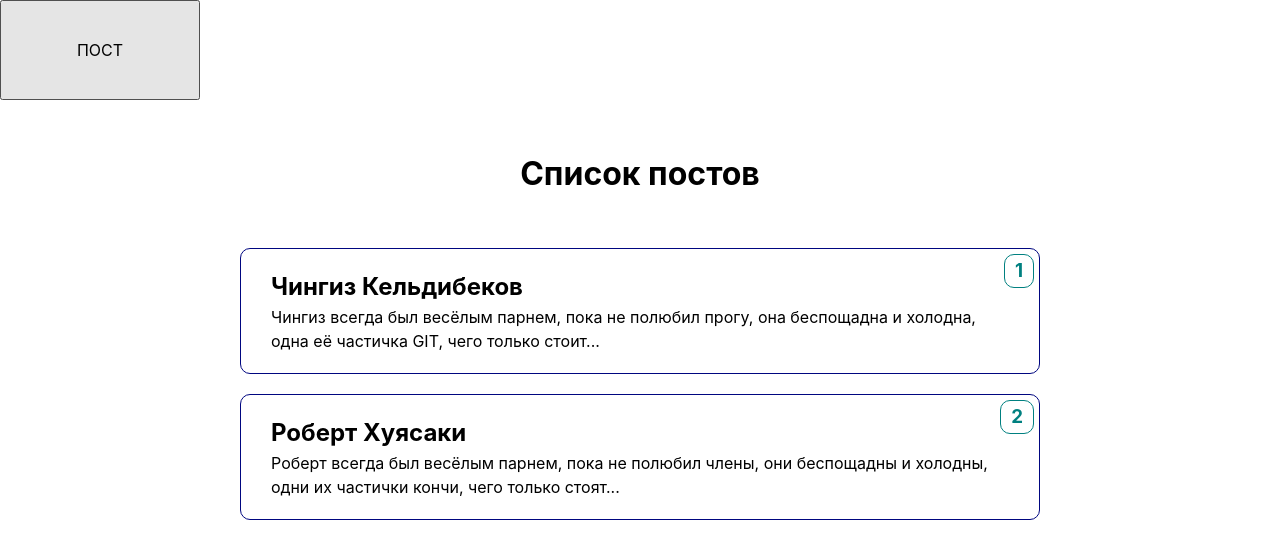
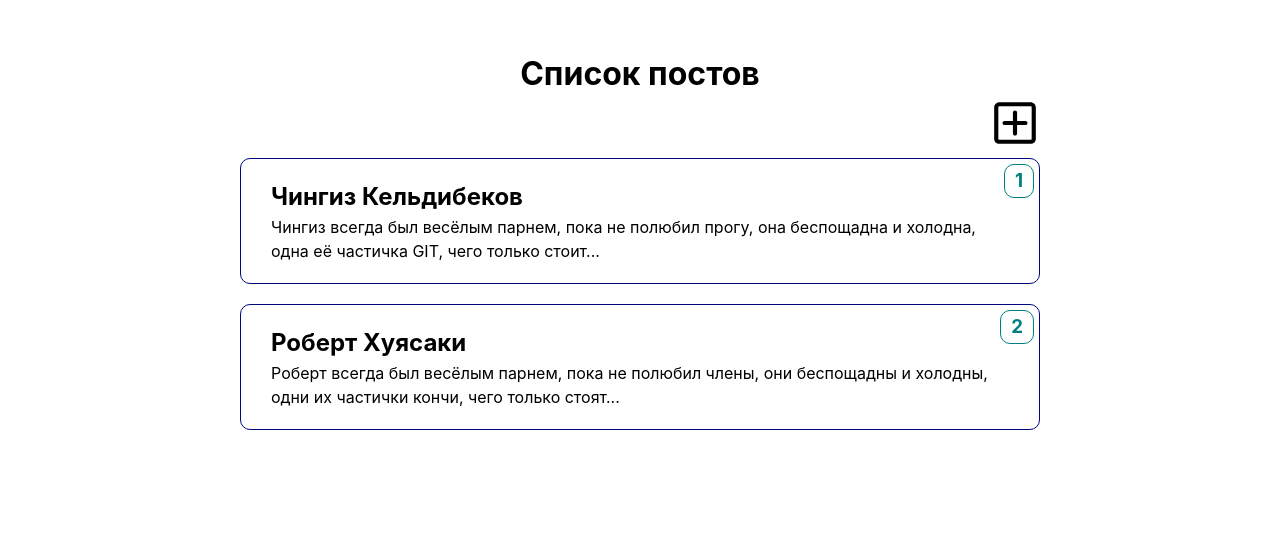
Before and after one commit to Adil-Tarzhemanov/blogWithChin, a React (Create React App) app: page / in a window 1280 px wide. Shown: the top 558 px of the page. Built offline with nearby package versions, Linux system fonts and the light colour scheme; the HTML template or start-up script is replaced by a standard one.

Commit message:
chin. Add beautiful button for create post. Stable ver.

```diff
--- a/src/App.js
+++ b/src/App.js
@@ -3,6 +3,7 @@ import Home from "./Pages/Home/Home"
 function App() {
   return (
       <Home/>
+
   )
 }
 
--- a/src/Pages/Home/Home.jsx
+++ b/src/Pages/Home/Home.jsx
@@ -1,7 +1,7 @@
 import React from "react";
 import styles from "./Home.module.scss";
 import CreatePost from "../../components/CreatePost/CreatePost";
-import {PostsList} from "../../components/PostsLists/PostsList";
+import {PostsList} from "../../components/PostsList/PostsList";
 
 const Home = () => {
   const [createPostIsOpen, setCreatePostIsOpen] = React.useState(false);
@@ -32,8 +32,10 @@ const Home = () => {
             />
         }
 
-        <button onClick={onClickCreatePost}>ПОСТ</button>
-        <PostsList postItems={postItems}/>
+        {/*<button onClick={onClickCreatePost}>ПОСТ</button>*/}
+        <PostsList
+            setCreatePostIsOpen={setCreatePostIsOpen}
+            postItems={postItems}/>
       </div>
   );
 }
--- a/src/Pages/Home/Home.module.scss
+++ b/src/Pages/Home/Home.module.scss
@@ -1,6 +1,5 @@
 .container{
-  button{
-    height: 100px;
-    width: 200px;
-  }
+
+  width: 100vw;
+  height: 100vh;
 }
--- a/src/components/CreatePost/CreatePost.jsx
+++ b/src/components/CreatePost/CreatePost.jsx
@@ -47,8 +47,8 @@ const CreatePost = ({setCreatePostIsOpen, setPostItems, postItems}) => {
 
           <input value={titleInput} onChange={(event) => setTitleInput(event.target.value)}
                  placeholder={'Заголовок'}/>
-          <input value={messageInput} onChange={(event) => setMessageInput(event.target.value)}
-                 placeholder={'Сообщение'}/>
+          <textarea placeholder={'Сообщение'} className={styles.messageInput} value={messageInput} onChange={(event) => setMessageInput(event.target.value)}
+                 />
           <div className={styles.errorText}>{errorText}</div>
 
           <button onClick={onClickCreatePost}>Опубликовать</button>
--- a/src/components/CreatePost/CreatePost.module.scss
+++ b/src/components/CreatePost/CreatePost.module.scss
@@ -49,8 +49,12 @@
         opacity: 0.5;
       }
     }
+    .messageInput{
+      height: 50px;
+    }
 
     button {
+
       margin-top: 30px;
       color: #3f3842;
       border: 1px solid #3f3842;
@@ -67,6 +71,16 @@
         opacity: 0.7;
       }
     }
+
+    textarea{
+      margin-top: 20px;
+      outline:none;
+      border-radius: 3px;
+      border: 1px solid gray;
+      width: 300px;
+      height: 25px;
+      resize: none;
+    }
     input{
       margin-top: 20px;
       outline:none;
--- a/src/components/PostsLists/Post/Post.module.scss
+++ b/src/components/PostsList/Post/Post.module.scss
@@ -3,6 +3,7 @@
     border: 1px solid rgb(0, 6, 128);
     border-radius: 10px;
     position: relative;
+    max-width: 800px;
 
     & .index {
         position: absolute;
--- /dev/null
+++ b/src/components/PostsList/PostsList.jsx
@@ -0,0 +1,30 @@
+import {Post} from './Post/Post';
+import styles from './PostsList.module.scss';
+
+export const PostsList = ({postItems,setCreatePostIsOpen}) => {
+  return (
+      <div className={styles.container}>
+        <h1 className={styles.titleList}>
+          Список постов
+        </h1>
+        <svg onClick={() => setCreatePostIsOpen(prevState => !prevState)} className={styles.createPostButton}
+             width="50px" height="50px" viewBox="0 0 24 24" fill="none" xmlns="http://www.w3.org/2000/svg">
+          <path
+              d="M12 6C12.5523 6 13 6.44772 13 7V11H17C17.5523 11 18 11.4477 18 12C18 12.5523 17.5523 13 17 13H13V17C13 17.5523 12.5523 18 12 18C11.4477 18 11 17.5523 11 17V13H7C6.44772 13 6 12.5523 6 12C6 11.4477 6.44772 11 7 11H11V7C11 6.44772 11.4477 6 12 6Z"
+              fill="#000000"/>
+          <path fillRule="evenodd" clipRule="evenodd"
+                d="M2 4.5C2 3.11929 3.11929 2 4.5 2H19.5C20.8807 2 22 3.11929 22 4.5V19.5C22 20.8807 20.8807 22 19.5 22H4.5C3.11929 22 2 20.8807 2 19.5V4.5ZM4.5 4C4.22386 4 4 4.22386 4 4.5V19.5C4 19.7761 4.22386 20 4.5 20H19.5C19.7761 20 20 19.7761 20 19.5V4.5C20 4.22386 19.7761 4 19.5 4H4.5Z"
+                fill="#000000"/>
+        </svg>
+
+        <div className={styles.postsList}>
+          {postItems.map((post, index) =>
+              <Post
+                  key={post.id}
+                  post={post}
+                  index={index}/>
+          )}
+        </div>
+      </div>
+  )
+}
--- a/src/components/PostsLists/PostsList.module.scss
+++ b/src/components/PostsList/PostsList.module.scss
@@ -2,15 +2,22 @@
     margin: 0 auto;
     max-width: 800px;
     width: 100%;
+    position: relative;
 
+    .createPostButton{
+        position: absolute;
+        right: 0;
+        cursor: pointer;
+
+    }
     & .titleList {
-        margin: 0 auto;
-        margin-top: 50px;
+        //margin: 0 auto;
+        padding-top: 50px;
         text-align: center;
     }
 
     & .postsList {
-        margin-top: 50px;
+        margin-top: 60px;
         display: flex;
         flex-direction: column;
         gap: 20px;
--- a/src/components/PostsLists/PostsList.jsx
+++ /dev/null
@@ -1,20 +0,0 @@
-import { Post } from './Post/Post';
-import styles from './PostsList.module.scss';
-
-export const PostsList = ({ postItems }) => {
-    return (
-        <div className={styles.container}>
-            <h1 className={styles.titleList}>
-                Список постов
-            </h1>
-            <div className={styles.postsList}>
-                {postItems.map((post, index) =>
-                    <Post
-                        key={post.id}
-                        post={post}
-                        index={index} />
-                )}
-            </div>
-        </div>
-    )
-}
```
Also changed, not shown: src/components/PostsList/Post/Post.jsx (renamed from src/components/PostsLists/Post/Post.jsx).
